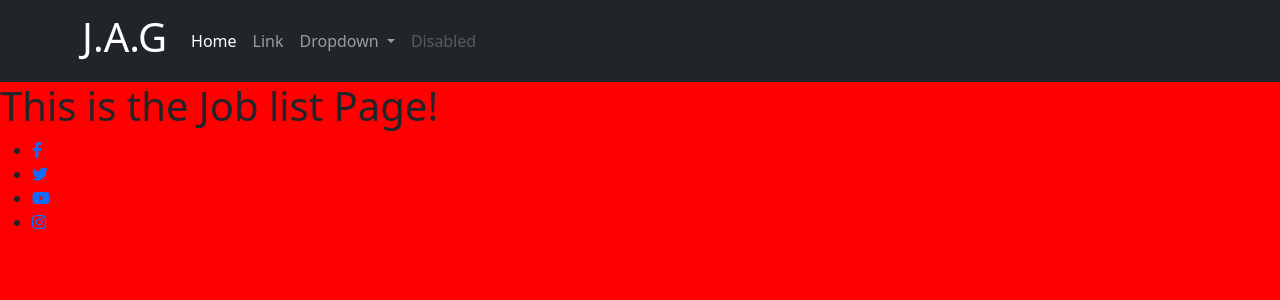
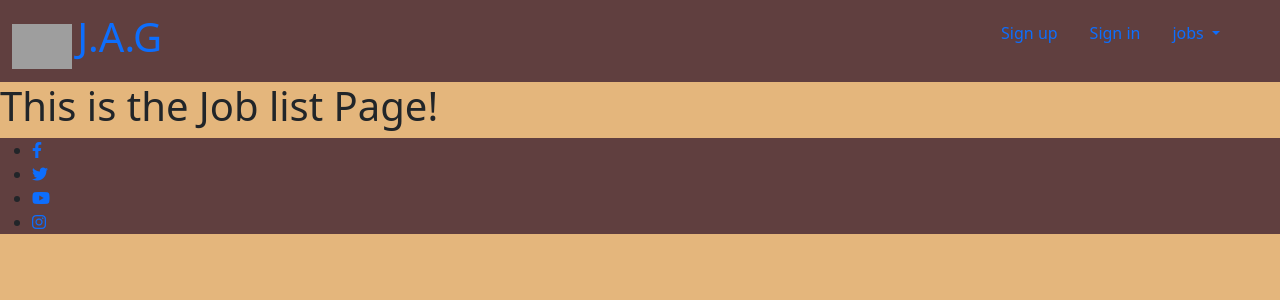
Before and after one commit to dnlbowers/jobs-a-gooden, a Django app: page / in a window 1280 px wide. Shown: the top 300 px of the page. Run offline with Django 3.2, Linux system fonts and the light colour scheme; data comes from the database, SQL or seed files in the repository; grey boxes are pictures that could not be loaded.

Commit message:
manually rewrite nav components using bootstrap classes and draft some cutom styling

```diff
--- a/static/css/style.css
+++ b/static/css/style.css
@@ -1,3 +1,24 @@
+* {
+    margin: 0;
+    padding: 0;
+}
+
 body {
-    background-color: red;
+    background-color: #e4b67c;
 }
+
+nav, footer{
+    background-color: #603f3f;
+}
+
+.nav-padding{
+    padding: 0 1rem 1rem;
+}
+
+#logo {
+    width: 60px;
+}
+
+#logo-title{
+    font-size: 2em;
+}
--- a/templates/components/navbar.html
+++ b/templates/components/navbar.html
@@ -1,63 +1,29 @@
-<nav class="navbar navbar-expand-sm navbar-dark bg-dark">
-    <div class="container">
-        <a href="" class="navbar-brand">
-            <h1>J.A.G</h1>
+<nav class="navbar navbar-expand-sm">
+    <div class="container-fluid">
+        <a href="#" class="navbar-brand">
+            <img src="https://res.cloudinary.com/df4m8hva5/image/upload/v1645620701/jaguar-logo_tet8do.png" alt="Baby Jaguar logo" id="logo" class="d-inline-block">
+            <span id="logo-title" class="navbar-brand mb-0 h1">J.A.G</span>
         </a>
-        <button
-            class="navbar-toggler"
-            type="button"
-            data-bs-toggle="collapse"
-            data-bs-target="#navbarSupportedContent"
-            aria-controls="navbarSupportedContent"
-            aria-expanded="false"
-            aria-label="Toggle navigation"
-        >
+        <button class="navbar-toggler" type="button" data-bs-toggle="collapse" data-bs-target="#navbarNav" aria-controls="navbarNav" aria-expanded="false" aria-label="Toggle navigation">
             <span class="navbar-toggler-icon"></span>
         </button>
-        <div class="collapse navbar-collapse" id="navbarSupportedContent">
-            <ul class="navbar-nav me-auto mb-2 mb-lg-0">
-                <li class="nav-item">
-                    <a class="nav-link active" aria-current="page" href="#"
-                        >Home</a
-                    >
-                </li>
-                <li class="nav-item">
-                    <a class="nav-link" href="#">Link</a>
-                </li>
-                <li class="nav-item dropdown">
-                    <a
-                        class="nav-link dropdown-toggle"
-                        href="#"
-                        id="navbarDropdown"
-                        role="button"
-                        data-bs-toggle="dropdown"
-                        aria-expanded="false"
-                    >
-                        Dropdown
-                    </a>
-                    <ul class="dropdown-menu" aria-labelledby="navbarDropdown">
-                        <li><a class="dropdown-item" href="#">Action</a></li>
-                        <li>
-                            <a class="dropdown-item" href="#">Another action</a>
-                        </li>
-                        <li><hr class="dropdown-divider" /></li>
-                        <li>
-                            <a class="dropdown-item" href="#"
-                                >Something else here</a
-                            >
-                        </li>
-                    </ul>
-                </li>
-                <li class="nav-item">
-                    <a
-                        class="nav-link disabled"
-                        href="#"
-                        tabindex="-1"
-                        aria-disabled="true"
-                        >Disabled</a
-                    >
-                </li>
-            </ul>
-        </div>
+
+        <ul class="nav justify-content-end collapse navbar-collapse" id="navbarNav">
+            <li class="nav-item"><a href="" class="nav-link nav-padding">Sign up</a></li>
+            <li class="nav-item"><a href="" class="nav-link nav-padding">Sign in</a></li>
+            <li class="nav-item dropdown">
+                <a class="nav-link dropdown-toggle nav-padding" href="#" id="jobsDropdown" role="button" data-bs-toggle="dropdown" aria-expanded="false">
+                  jobs
+                </a>
+                <ul class="dropdown-menu" aria-labelleby="jobsDropdown">
+                    <li><a href="" class="dropdown-item">Open positions</a></li>
+                    <li><a href="" class="dropdown-item">Saved jobs</a></li>
+                    <li><a href="" class="dropdown-item">Notes</a></li>
+                    <li><a href="" class="dropdown-item">Insights</a></li>
+                </ul>
+            </li>
+            <li class="nav-item"><a href="" class="nav-link"></a></li>
+        </ul>
+
     </div>
 </nav>
```
